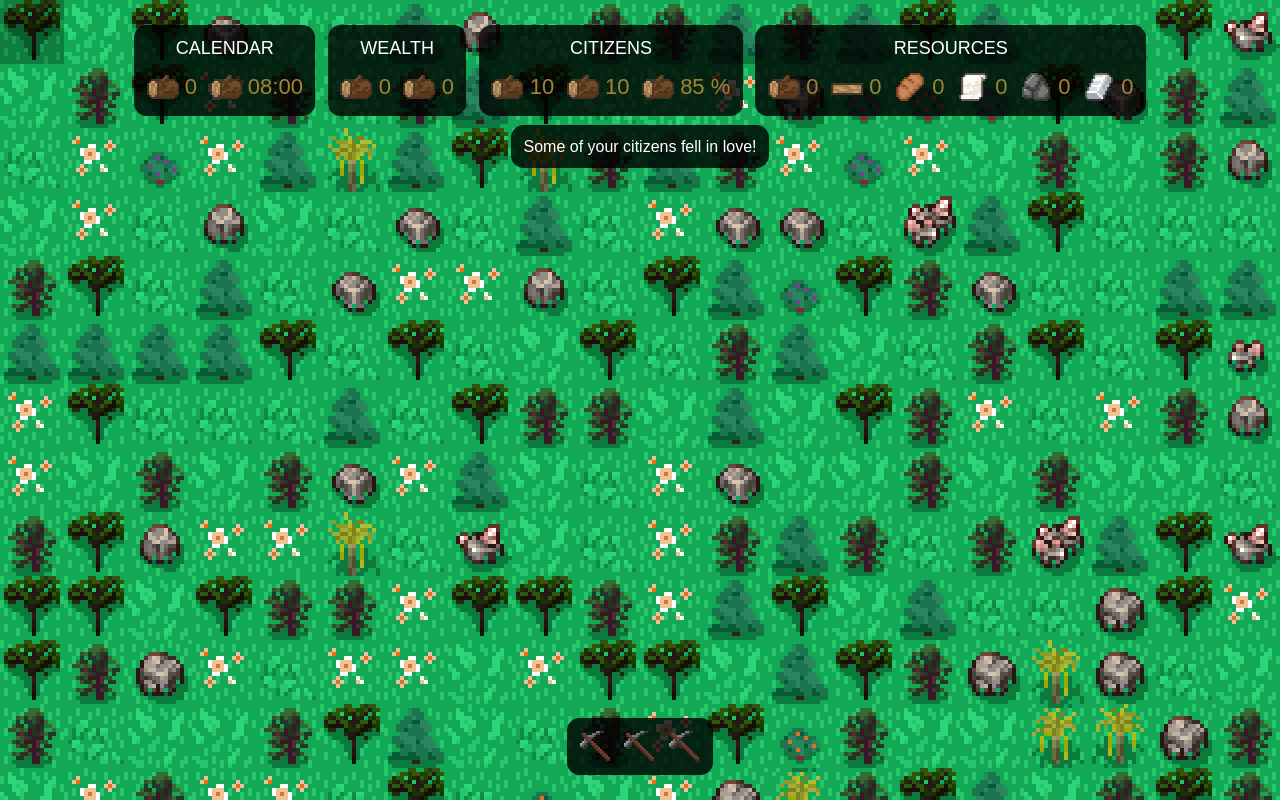
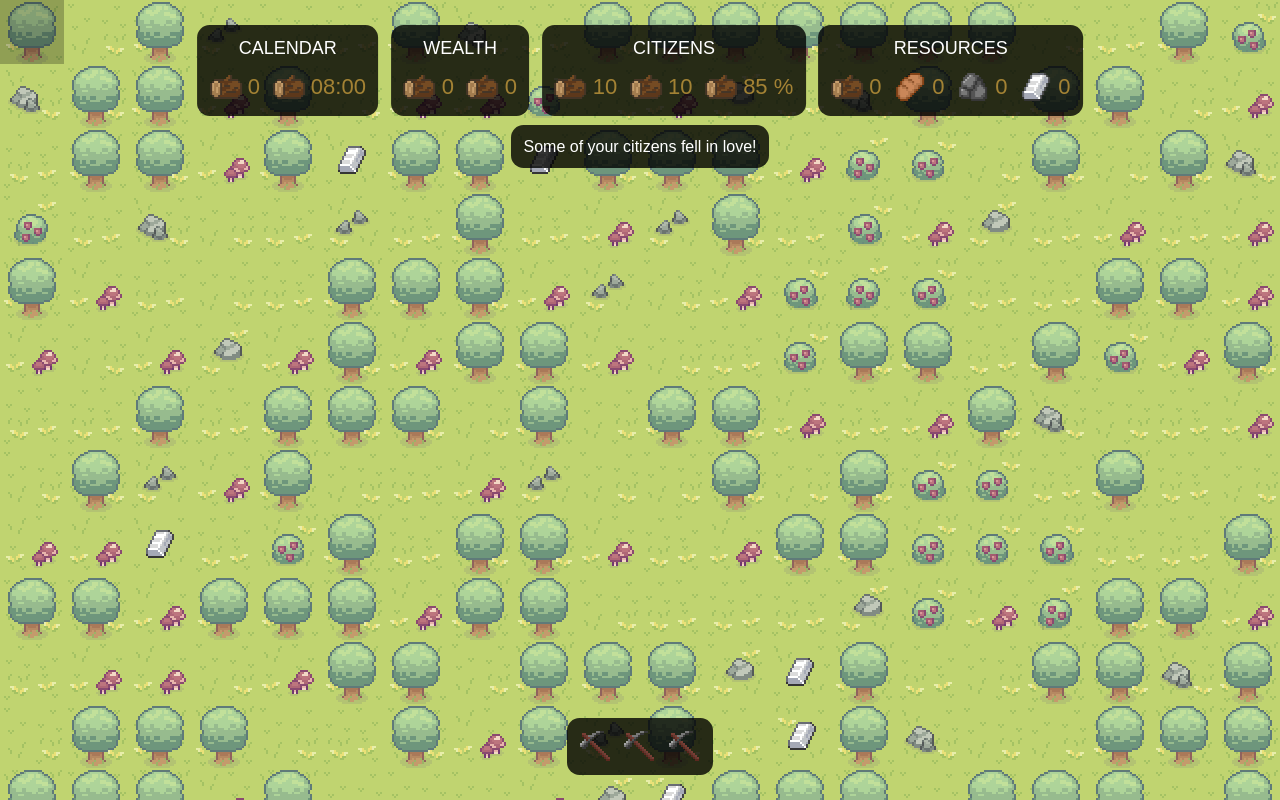
Before and after one commit to kipteamm/BuildToLearn, a Django app: template templates/app/class.html in a window 1280 px wide. Run offline with Django 4.2, Linux system fonts and the light colour scheme; the template is opened without the code that fills it, so the values that code supplies are empty.

Commit message:
Changed tilemap

```diff
--- a/static/css/map.css
+++ b/static/css/map.css
@@ -2,7 +2,7 @@ body, html {
     margin: 0;
     padding: 0;
     overflow: hidden;
-    background-color: #13a855;
+    background-color: #c0d470;
 }
 
 .map-container {
@@ -74,23 +74,12 @@ body, html {
 
 /* BERRY SEEDS */
 .berrySeeds-tile[status="stage-1"] {
-    background-position: -512px -0px;
-}
-.berrySeeds-tile[status="stage-2"]{
-    background-position: -512px -64px;
-}
-.berrySeeds-tile[status="stage-3"] {
-    background-position: -512px -128px;
-}
-
-/* PAPYRUS */
-.papyrus-tile-1 {
     background-position: -128px 0;
 }
-.papyrus-tile-2 {
+.berrySeeds-tile[status="stage-2"] {
     background-position: -128px -64px;
 }
-.papyrus-tile-3 {
+.berrySeeds-tile[status="stage-3"]  {
     background-position: -128px -128px;
 }
 
--- a/static/css/ui.css
+++ b/static/css/ui.css
@@ -31,7 +31,7 @@ span.title {
     pointer-events: none;
 }
 .night-overlay.active {
-    opacity: .5;
+    opacity: .6;
 }
 
 /* ALERTS */
@@ -61,17 +61,11 @@ span.title {
 .stone-icon {
     background-position: -32px -96px;
 }
-.papyrus-icon {
-    background-position: -64px -96px;
-}
 .berry-icon {
     background-position: -96px -96px;
 }
 .wood-icon {
     background-position: -128px -96px;
-}
-.planks-icon {
-    background-position: -160px -96px;
 }
 
 /* TOOLS */
--- a/static/js/actions.js
+++ b/static/js/actions.js
@@ -42,7 +42,6 @@ function getSkill(skill=null) {
             return userForaging
 
         case "berry":
-        case "papyrus":
             return userFarming
 
         case "stone":
--- a/static/js/data.js
+++ b/static/js/data.js
@@ -136,9 +136,7 @@ let userResources = {
     unemployed: 0,
     happiness: 100,
     wood: 0,
-    planks: 0,
     berry: 0,
-    papyrus: 0,
     stone: 0,
     iron: 0,
 };
--- a/static/js/map.js
+++ b/static/js/map.js
@@ -139,10 +139,10 @@ function customRandom(seed) {
 }
 
 function generateMap() {
-    const selections = ['grass', 'wood', 'stone', 'berry', 'iron', 'papyrus'];
-    const probabilities = [0.430, 0.400, 0.1, 0.020, 0.025, 0.025];
+    const selections = ['grass', 'wood', 'stone', 'berry', 'iron'];
+    const probabilities = [0.440, 0.410, 0.1, 0.025, 0.025];
 
-    //console.log(probabilities.reduce((a, b) => a + b, 0));
+    console.log(probabilities.reduce((a, b) => a + b, 0));
 
     for (let rowIndex = 0; rowIndex < 30; rowIndex ++) {
         const row = createTileRow();
@@ -217,7 +217,7 @@ function updateTile(tile, type=null, randomStyle=false, status=null, statusStart
 }
 
 /* ITEMS */
-const collectables = ['wood', 'berry', 'papyrus', 'stone', 'iron']
+const collectables = ['wood', 'berry', 'stone', 'iron']
 
 function getTilesInRadius(x, y, radius) {
     let tiles = [];
--- a/static/js/ui.js
+++ b/static/js/ui.js
@@ -42,9 +42,7 @@ const resourceIndicators = {
     unemployed: document.getElementById('unemployed'),
     happiness: document.getElementById('happiness'),
     wood: document.getElementById('wood'),
-    planks: document.getElementById('planks'),
     berry: document.getElementById('berry'),
-    papyrus: document.getElementById('papyrus'),
     stone: document.getElementById('stone'),
     iron: document.getElementById('iron'),
 }
--- a/templates/app/class.html
+++ b/templates/app/class.html
@@ -138,18 +138,8 @@
                     </div>
 
                     <div class="resource">
-                        <div class="icon planks-icon"></div>
-                        <span id="planks">0</span>
-                    </div>
-
-                    <div class="resource">
                         <div class="icon berry-icon"></div>
                         <span id="berry">0</span>
-                    </div>
-
-                    <div class="resource">
-                        <div class="icon papyrus-icon"></div>
-                        <span id="papyrus">0</span>
                     </div>
 
                     <div class="resource">
```
Also changed, not shown: static/images/tiles/tile_map.png, 1 other file.
